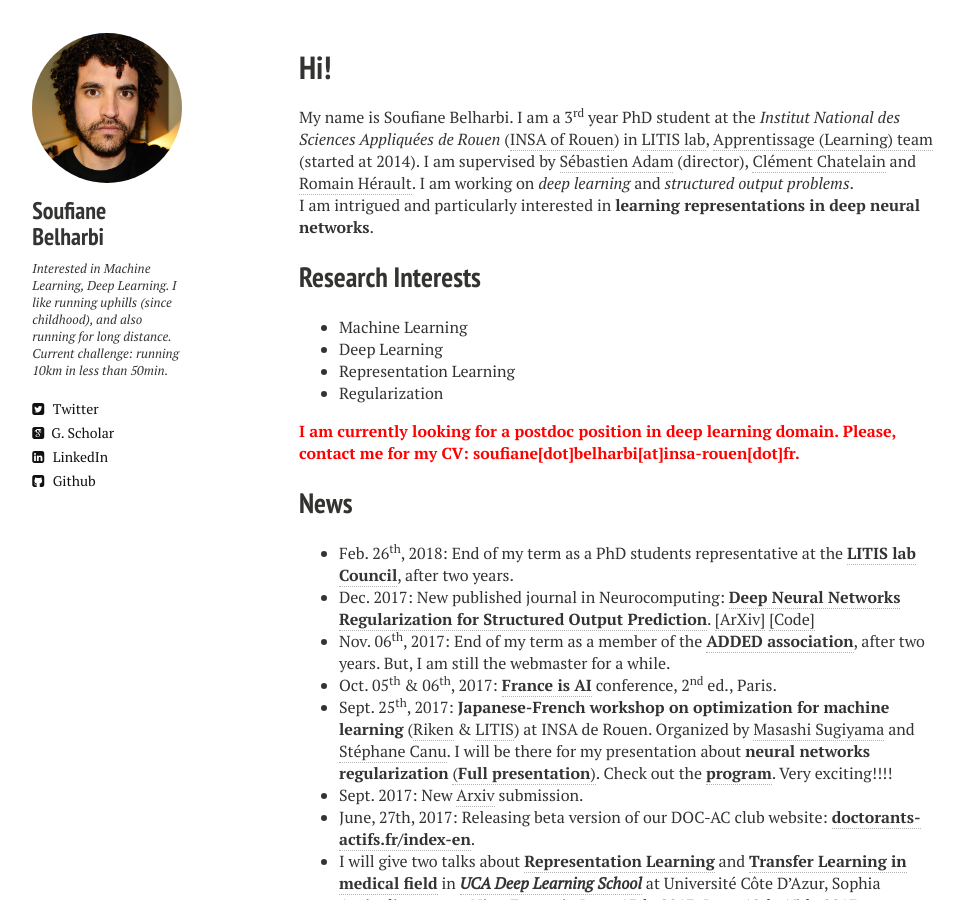
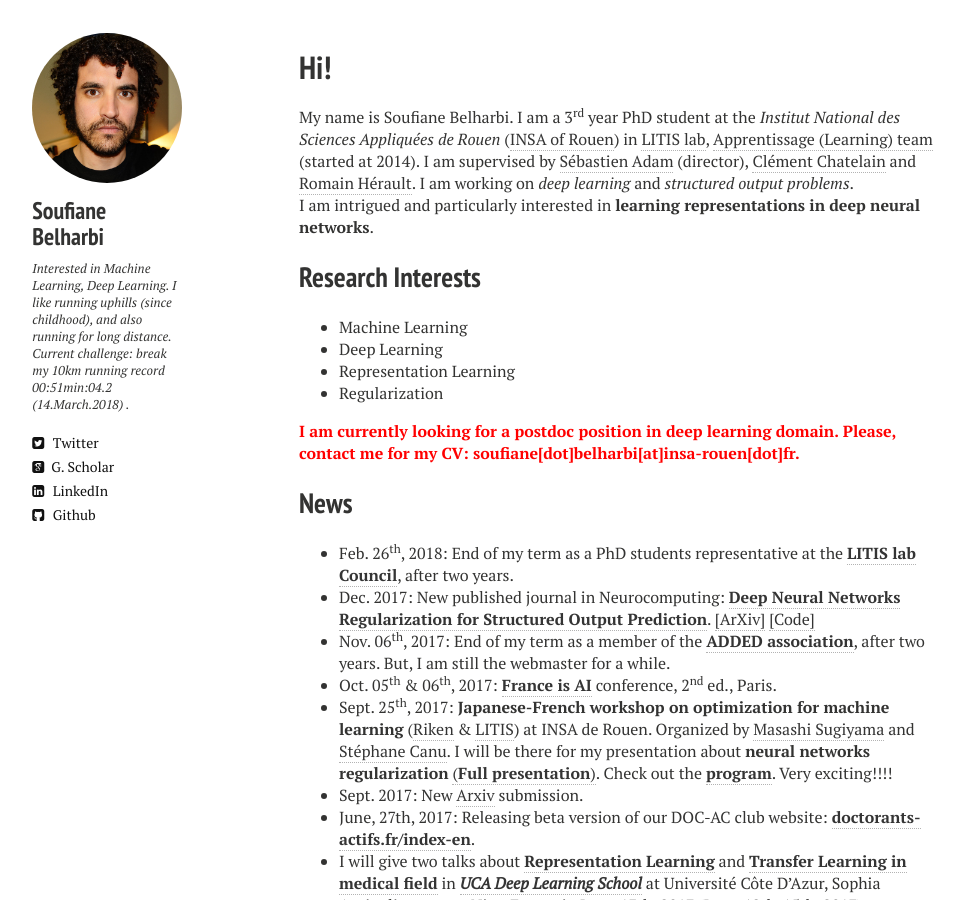
Before and after one commit to sbelharbi/sbelharbi.github.io, a Jekyll site: the page built from index.md, in a window 1280 px wide and 900 px high, scrolled down 1052 px. Shown: the whole window, without its empty margins (21-985 px from the left). Built offline with Jekyll 4.4.1, drawn with Linux system fonts in a browser that asks for light colours; nearby versions of some CDN libraries.

Commit message:
new record 00:51min:04.2

```diff
--- a/_config.yml
+++ b/_config.yml
@@ -12,7 +12,7 @@
 owner:
   name:           Soufiane Belharbi
   avatar:         soufiane.jpeg
-  bio:            "Interested in Machine Learning, Deep Learning. I like running uphills (since childhood), and also running for long distance. Current challenge: running 10km in less than 50min."
+  bio:            "Interested in Machine Learning, Deep Learning. I like running uphills (since childhood), and also running for long distance. Current challenge: break my 10km running record 00:51min:04.2 (14.March.2018) ."
   email:          #
   # Social networking links are used in author-bio sidebar. Update and remove as you like.
   twitter: s_belharbi
```
